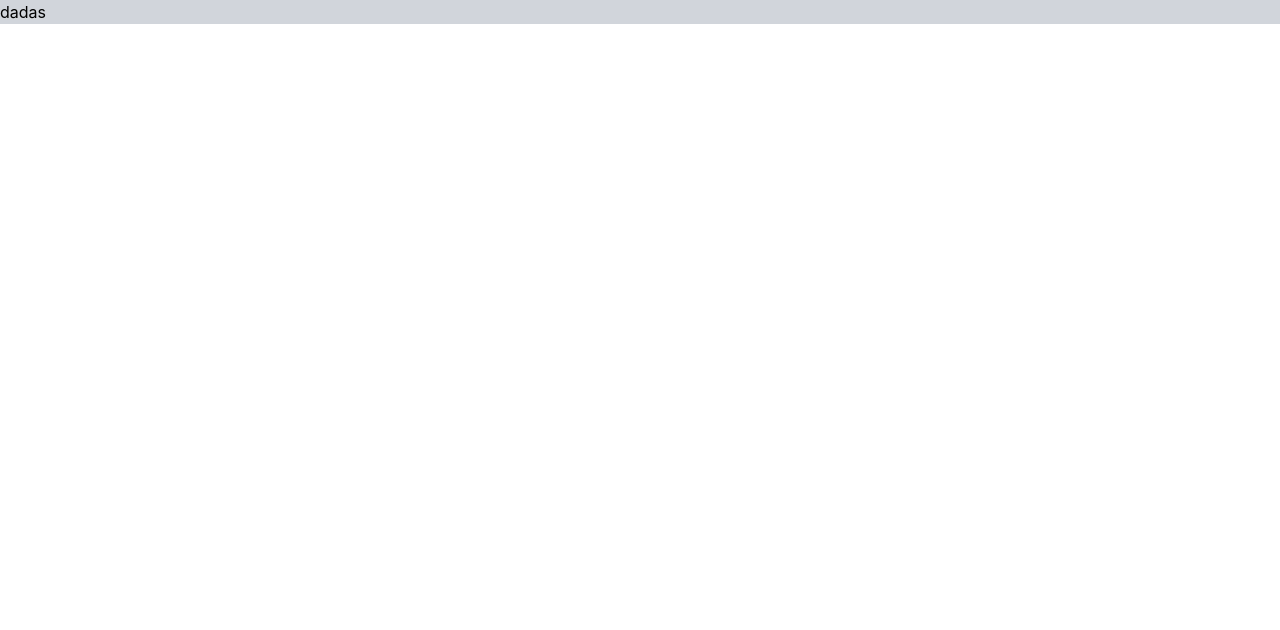
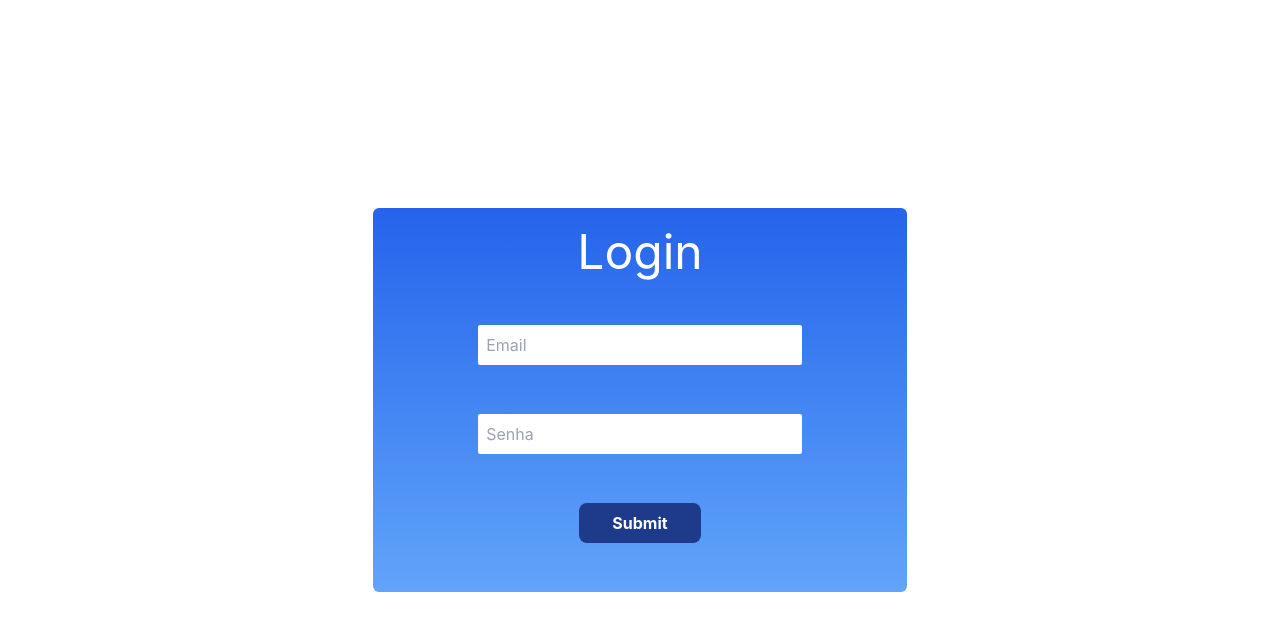
Before and after one commit to Jao-Couto/BDII-React, a React (Create React App) app: page / in a window 1280 px wide. Shown: the top 630 px of the page. Built offline with nearby package versions, Linux system fonts and the light colour scheme.

Commit message:
login interface

```diff
--- a/package.json
+++ b/package.json
@@ -4,12 +4,15 @@
   "private": true,
   "dependencies": {
     "@craco/craco": "^6.3.0",
+    "@emotion/react": "^11.4.1",
+    "@emotion/styled": "^11.3.0",
     "@testing-library/jest-dom": "^5.14.1",
     "@testing-library/react": "^11.2.7",
     "@testing-library/user-event": "^12.8.3",
     "react": "^17.0.2",
     "react-dom": "^17.0.2",
     "react-scripts": "4.0.3",
+    "styled-components": "^5.3.1",
     "web-vitals": "^1.1.2"
   },
   "scripts": {
--- a/public/index.html
+++ b/public/index.html
@@ -24,6 +24,9 @@
       work correctly both with client-side routing and a non-root public URL.
       Learn how to configure a non-root public URL by running `npm run build`.
     -->
+    <link rel="stylesheet" href="https://fonts.googleapis.com/css?family=Roboto:300,400,500">
+    <link rel="stylesheet" href="https://fonts.googleapis.com/icon?family=Material+Icons">
+
     <title>Gerenciamento de Pacientes</title>
   </head>
   <body>
--- a/src/App.js
+++ b/src/App.js
@@ -1,10 +1,12 @@
 import React from "react";
+import Login from "./components/login";
 
 function App() {
   return (
-    <div className="bg-gray-300">
-      <p>dadas</p>
+    <div className="flex justify-center items-center" style={{minHeight: '100vh'}}>
+      <Login></Login>
     </div>
+
   );
 }
 
--- /dev/null
+++ b/src/components/login.js
@@ -0,0 +1,13 @@
+import React from "react";
+export default function Login(){
+    return(
+            <main className="container flex flex-col h-96 lg:w-5/12 sm:w-full bg-gradient-to-b  from-blue-600 to-blue-400 rounded-md">
+                <h1 className='text-5xl text-center mt-5 text-white'>Login</h1>
+                <form className='flex flex-col p-6 justify-around items-center h-full'>
+                    <input type='text' id='email' className='p-2 rounded-sm w-2/3' placeholder='Email'></input>
+                    <input type='password' id='senha' className='p-2 rounded-sm w-2/3' placeholder='Senha'></input>
+                    <input type='submit' className='p-2 rounded-lg w-1/4 mx-auto bg-blue-900 text-white font-bold'/>
+                </form>
+            </main>
+    );
+}
```
Also changed, not shown: 1 other file (tests, documents, lock files or other folders).
